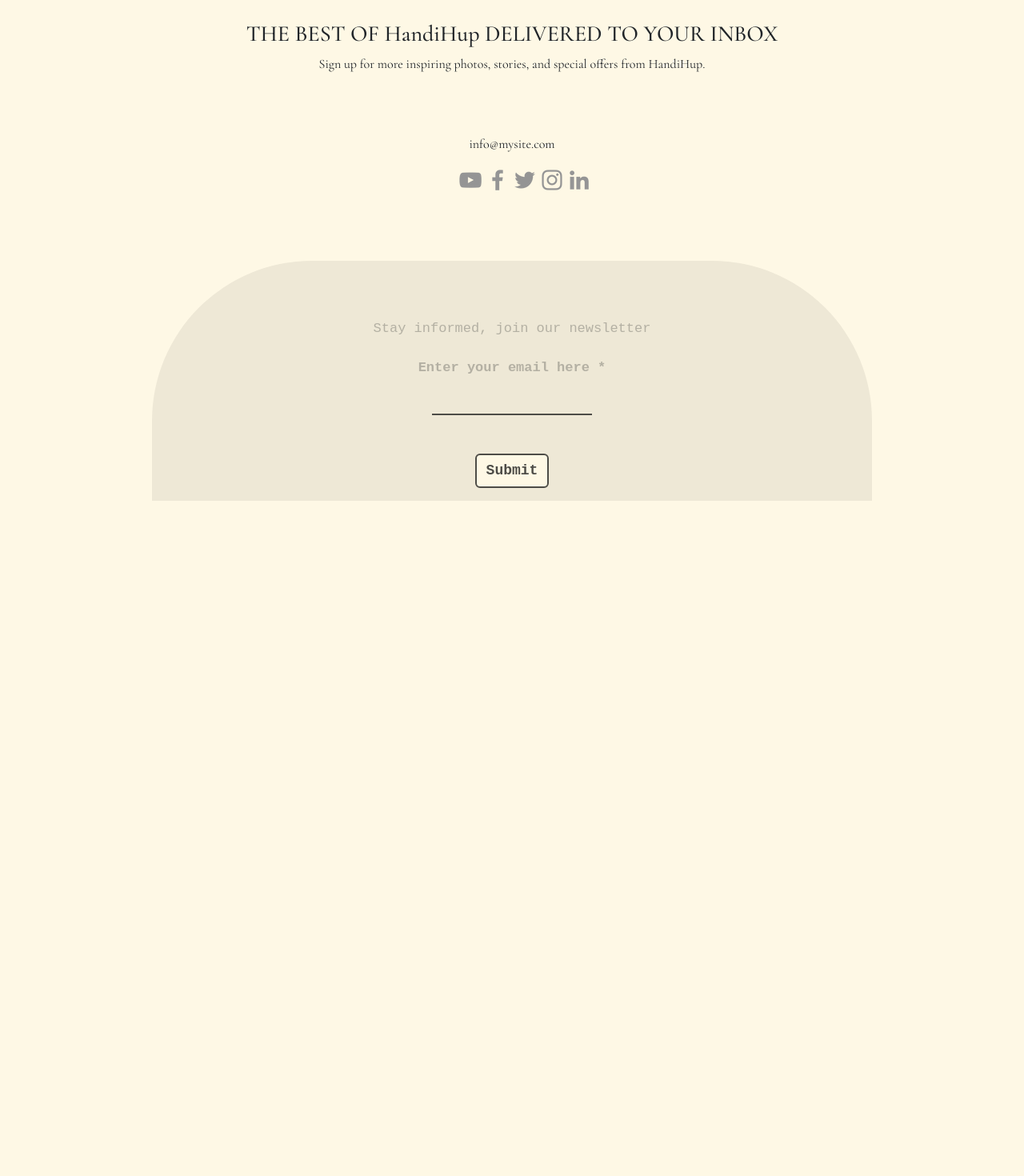
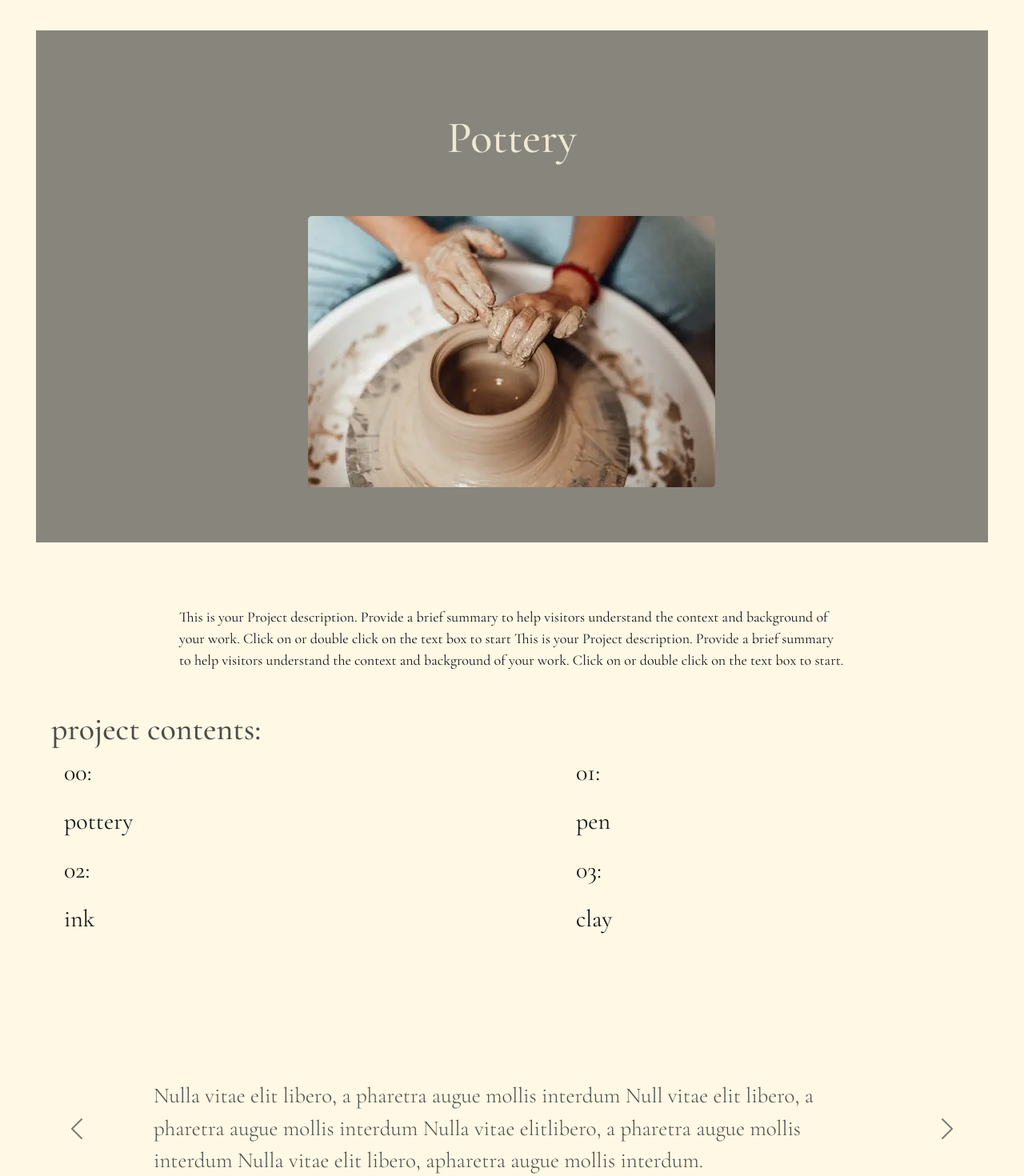
Before and after one commit to marwababelly/handihup, a React (Create React App) app: page /fontArt in a window 1280 px wide. Shown: the part 160-1630 px from the top of the page at 80% size. Before the commit the page ends 800 px from the top, so only its background shows below. Built offline with nearby package versions, Linux system fonts and the light colour scheme.

Commit message:
Style Project Details page

```diff
--- a/src/Pages/Projects/ProjectDetails.js
+++ b/src/Pages/Projects/ProjectDetails.js
@@ -1,90 +1,98 @@
 import React from "react";
+import { useState } from "react";
+import { Carousel } from "react-bootstrap";
 import style from "./ProjectDetails.module.css";
-import chocolate from "../../assets/chocolate2.jpg";
 import fontArt from "../../assets/fontArt4.jpg";
 import skinCare from "../../assets/skinCare.jpg";
 import pottery from "../../assets/pottery3.jpg";
-import rings from "../../assets/Rings.jpg";
+import rings from "../../assets/accessoriesRing.jpg";
 const ProjectDetails = () => {
   const projectsDetails = [
     {
+      id: 1,
       dProjectName: "Pottery",
       dProjectImg: pottery,
       dProjectDescription:
         "This is your Project description. Provide a brief summary to help visitors understand the context and background of your work. Click on or double click on the text box to start This is your Project description. Provide a brief summary to help visitors understand the context and background of your work. Click on or double click on the text box to start.",
-      dProjectContents: {
-        a1: "1",
-        a2: "2",
-      },
+      dProjectContents: ["pottery", "pen", "ink", "clay"],
       dProjectReviews:
-        "This is your Project description. Provide a brief summary to help visitors understand the context and background of your work. Click on or double click on the text box to start",
+        "Nulla vitae elit libero, a pharetra augue mollis interdum Null vitae elit libero, a pharetra augue mollis interdum Nulla vitae elitlibero, a pharetra augue mollis interdum Nulla vitae elit libero, apharetra augue mollis interdum.",
     },
     {
+      id: 2,
       dProjectName: "SkinCare",
       dProjectImg: skinCare,
       dProjectDescription:
         "This is your Project description. Provide a brief summary to help visitors understand the context and background of your work. Click on or double click on the text box to start This is your Project description. Provide a brief summary to help visitors understand the context and background of your work. Click on or double click on the text box to start.",
-      dProjectContents: {
-        a1: "1",
-        a2: "2",
-      },
+      dProjectContents: ["pottery", "pen", "ink", "clay"],
       dProjectReviews:
-        "This is your Project description. Provide a brief summary to help visitors understand the context and background of your work. Click on or double click on the text box to start",
+        "Nulla vitae elit libero, a pharetra augue mollis interdum Null vitae elit libero, a pharetra augue mollis interdum Nulla vitae elitlibero, a pharetra augue mollis interdum Nulla vitae elit libero, apharetra augue mollis interdum.",
     },
     {
+      id: 3,
       dProjectName: "FontArt",
       dProjectImg: fontArt,
       dProjectDescription:
         "This is your Project description. Provide a brief summary to help visitors understand the context and background of your work. Click on or double click on the text box to start This is your Project description. Provide a brief summary to help visitors understand the context and background of your work. Click on or double click on the text box to start.",
-      dProjectContents: {
-        a1: "1",
-        a2: "2",
-      },
+      dProjectContents: ["pottery", "pen", "ink", "clay"],
       dProjectReviews:
-        "This is your Project description. Provide a brief summary to help visitors understand the context and background of your work. Click on or double click on the text box to start",
+        "Nulla vitae elit libero, a pharetra augue mollis interdum Null vitae elit libero, a pharetra augue mollis interdum Nulla vitae elitlibero, a pharetra augue mollis interdum Nulla vitae elit libero, apharetra augue mollis interdum.",
     },
     {
-      dProjectName: "Chocolate",
-      dProjectImg: chocolate,
-      dProjectDescription:
-        "This is your Project description. Provide a brief summary to help visitors understand the context and background of your work. Click on or double click on the text box to start This is your Project description. Provide a brief summary to help visitors understand the context and background of your work. Click on or double click on the text box to start.",
-      dProjectContents: {
-        a1: "1",
-        a2: "2",
-      },
-      dProjectReviews:
-        "This is your Project description. Provide a brief summary to help visitors understand the context and background of your work. Click on or double click on the text box to start",
-    },
-    {
+      id: 4,
       dProjectName: "Accessories",
       dProjectImg: rings,
       dProjectDescription:
         "This is your Project description. Provide a brief summary to help visitors understand the context and background of your work. Click on or double click on the text box to start This is your Project description. Provide a brief summary to help visitors understand the context and background of your work. Click on or double click on the text box to start.",
-      dProjectContents: {
-        a1: "1",
-        a2: "2",
-      },
+      dProjectContents: ["pottery", "pen", "ink", "clay"],
       dProjectReviews:
-        "This is your Project description. Provide a brief summary to help visitors understand the context and background of your work. Click on or double click on the text box to start",
+        "Nulla vitae elit libero, a pharetra augue mollis interdum Null vitae elit libero, a pharetra augue mollis interdum Nulla vitae elitlibero, a pharetra augue mollis interdum Nulla vitae elit libero, apharetra augue mollis interdum.",
     },
   ];
 
+  const [index, setIndex] = useState(0);
+  const handleSelect = (selectedIndex) => {
+    setIndex(selectedIndex);
+  };
+
   return (
-    <div className={style.content}>
-      {projectsDetails.map((projectDetails) => (
-        <div className={style.container}>
-          <img src={projectDetails.dProjectImg} alt="alt" />
-          <h2>{projectDetails.dProjectName}</h2>
-          <p>{projectDetails.dProjectDescription}</p>
-          <ul>
-            {projectsDetails.map((ProjectContent) => (
-              <div>
-                <li>{ProjectContent.dProjectContents.a1}</li>
-                <li>{ProjectContent.dProjectContents.a2}</li>
-              </div>
+    <div className={style.allContent}>
+      {projectsDetails.map((projectDetails, index) => (
+        <div className={style.container} key={index}>
+          <div className={style.backgroundContainer}>
+            <h2>{projectDetails.dProjectName}</h2>
+            <img src={projectDetails.dProjectImg} alt="alt" />
+          </div>
+          <p className={style.description}>
+            {projectDetails.dProjectDescription}
+          </p>
+          <div className={style.contentDiv}>
+            <h3>project contents:</h3>
+            <div className={style.content}>
+              {projectDetails.dProjectContents.map((detail, detailIndex) => (
+                <div key={detailIndex} className={style.element}>
+                  <p>
+                    {"0"}
+                    {detailIndex}
+                    {":"}
+                  </p>
+                  <p>{detail}</p>
+                </div>
+              ))}
+            </div>
+          </div>
+          <Carousel
+            className={style.carousel}
+            variant="dark"
+            interval={2500}
+            onSelect={handleSelect}
+          >
+            {projectsDetails.map((review) => (
+              <Carousel.Item className={style.carouselItem}>
+                <p>{review.dProjectReviews}</p>
+              </Carousel.Item>
             ))}
-          </ul>
-          <div className={style.review}>{projectDetails.dProjectReviews}</div>
+          </Carousel>
         </div>
       ))}
     </div>
--- a/src/Pages/Projects/ProjectDetails.module.css
+++ b/src/Pages/Projects/ProjectDetails.module.css
@@ -0,0 +1,116 @@
+.allContent {
+  display: flex;
+  flex-direction: column;
+  margin-top: 5rem;
+  /* background-color: rgb(194, 232, 232); */
+}
+
+.container {
+  /* background-color: rgb(70, 96, 96); */
+  display: flex;
+  flex-direction: column;
+  align-items: center;
+  justify-content: center;
+  flex-wrap: wrap;
+  margin-bottom: 3rem;
+  margin-top: 2rem;
+}
+
+.backgroundContainer {
+  display: flex;
+  flex-direction: column;
+  width: 93%;
+  height: 40rem;
+  background-color: #88857c;
+  align-items: center;
+  justify-content: center;
+  margin-bottom: 3rem;
+}
+
+h2 {
+  margin: 2rem 0 4rem;
+  font-size: 56px;
+  font-family: "Cormorant Garamond", serif;
+  color: #eee8d6;
+}
+
+img {
+  border-radius: 5px;
+  width: fit-content;
+}
+
+.description {
+  font-family: "Cormorant Garamond", serif;
+  padding: 2rem;
+  color: #121212;
+  font-size: 18px;
+  display: flex;
+  flex-wrap: wrap;
+  align-items: center;
+  justify-content: center;
+  width: 70%;
+  /* background-color: burlywood; */
+}
+
+.contentDiv {
+  /* background-color: rgb(108, 108, 176); */
+  width: 100%;
+  margin-bottom: 4rem;
+  display: block;
+}
+
+.contentDiv h3 {
+  font-family: "Cormorant Garamond", serif;
+  font-size: 40px;
+  color: #4d4c47;
+  display: flex;
+  align-items: flex-start;
+  justify-content: flex-start;
+  width: 100%;
+  padding-left: 4rem;
+}
+
+.content {
+  width: 100%;
+  display: flex;
+  justify-content: space-between;
+  /* background-color: #4d4c47; */
+  color: #121212;
+  font-size: 30px;
+  flex-wrap: wrap;
+}
+
+.element {
+  font-family: "Cormorant Garamond", serif;
+  /* background-color: #3a2c6b; */
+  width: 50%;
+  padding-left: 5rem;
+}
+
+.carousel {
+  display: flex;
+  justify-content: center;
+  align-items: center;
+  /* background-color: #b2a5e3; */
+  color: #121212;
+  margin-top: 5rem;
+  height: 20rem;
+  width: 80rem;
+  margin: auto;
+  margin-bottom: 2rem;
+}
+
+.carouselItem {
+  /* background-color: rgb(148, 215, 215); */
+  color: blanchedalmond;
+}
+
+.carouselItem p {
+  color: #4d4c47;
+  font-size: 27px;
+  font-family: "Cormorant Garamond", serif;
+  font-weight: 300;
+  font-style: normal;
+  width: 70%;
+  margin: auto;
+}
--- a/src/Pages/Projects/Projects.module.css
+++ b/src/Pages/Projects/Projects.module.css
@@ -5,6 +5,15 @@
   position: absolute;
   background: #000000;
   translate: 0 353px;
+}
+
+.h2Hr {
+  display: block;
+  height: 2px;
+  width: 1640px;
+  position: absolute;
+  background: #000000;
+  translate: 0 200px;
 }
 
 .title {
--- a/src/Pages/Projects/ProjectsPage.js
+++ b/src/Pages/Projects/ProjectsPage.js
@@ -34,14 +34,6 @@
       link: "fontArt",
     },
     {
-      id: 4,
-      projectName: "Chocolate",
-      projectDescription:
-        'This is your Project description. Provide a brief summary to help visitors understand the context and background of your work. Click on "Edit Text" or double click on the text box to start.',
-      img: chocolate,
-      link: "chocolate",
-    },
-    {
       id: 5,
       projectName: "Accessories",
       projectDescription:
@@ -54,9 +46,10 @@
   return (
     <div className={style.container}>
       <h2 className={style.title}>Projects</h2>
+      <hr className={style.h2Hr} />
       <div className={style.projects}>
         {projects.map((project) => (
-          <NavLink href={`/project/${project.link}`}>
+          <NavLink href={`/${project.link}`}>
             <div className={style.project}>
               <img
                 className={style.img}
```
Also changed, not shown: src/App.js (+8 -11 lines), src/component/Test/Test.js (+23 -23 lines), src/component/Test/TestDetails.js (+20 -20 lines), src/component/Test/projectContext.js (deleted, +0 -5 lines), src/assets/accessoriesRing.jpg (added).
